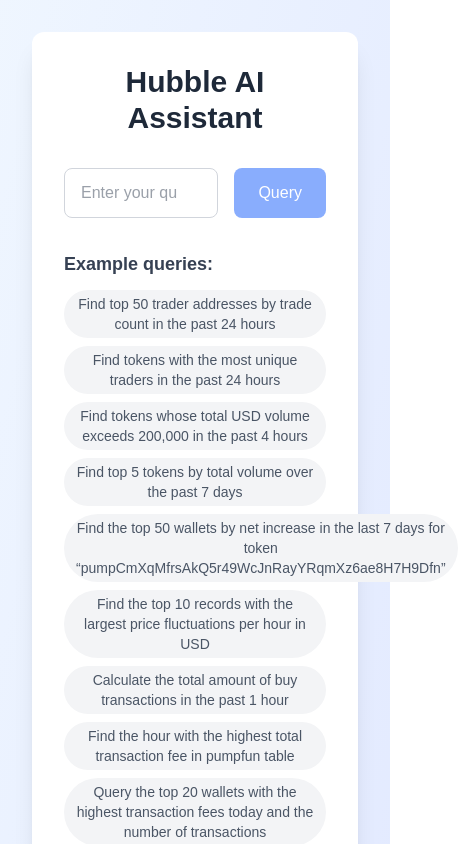
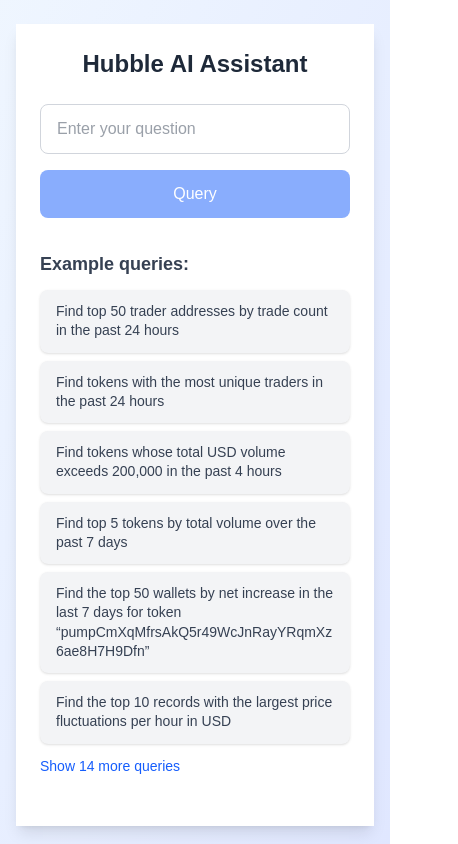
Before and after one commit to panyongxu1002/anything-fe, a Next.js app: page / in a window 390 px wide. Shown: the top 844 px of the page, 458 px wide, since content can reach past the window. Built offline with nearby package versions, Linux system fonts and the light colour scheme.

Commit message:
adjust example

```diff
--- a/src/app/page.tsx
+++ b/src/app/page.tsx
@@ -3,6 +3,8 @@
 import { useState } from "react";
 import QueryResultDisplay from "@/components/QueryResultDisplay";
 import { exampleQueries } from "@/config/exampleQueries";
+
+const DEFAULT_EXAMPLE_COUNT = 6;
 
 interface QueryResponse {
   success: boolean;
@@ -18,6 +20,15 @@
   const [result, setResult] = useState<QueryResponse | null>(null);
   const [loading, setLoading] = useState(false);
   const [error, setError] = useState<string | null>(null);
+  const [showAllExamples, setShowAllExamples] = useState(false);
+
+  const displayedExamples = showAllExamples
+    ? exampleQueries
+    : exampleQueries.slice(0, DEFAULT_EXAMPLE_COUNT);
+  const remainingExamples = Math.max(
+    exampleQueries.length - DEFAULT_EXAMPLE_COUNT,
+    0
+  );
 
   const handleSubmit = async (e: React.FormEvent) => {
     e.preventDefault();
@@ -81,15 +92,15 @@
   };
 
   return (
-    <div className="min-h-screen bg-gradient-to-br from-blue-50 to-indigo-100 p-8">
-      <div className="max-w-4xl mx-auto">
-        <div className="bg-white rounded-xl shadow-xl p-8">
-          <h1 className="text-3xl font-bold text-gray-800 mb-8 text-center">
+    <div className="min-h-screen bg-gradient-to-br from-blue-50 to-indigo-100 px-4 py-6 sm:p-8 overflow-x-hidden">
+      <div className="max-w-4xl w-full mx-auto">
+        <div className="w-full bg-white rounded-none shadow-lg p-6 sm:rounded-xl sm:shadow-xl sm:p-8">
+          <h1 className="text-2xl font-bold text-gray-800 mb-6 text-center sm:text-3xl sm:mb-8">
             Hubble AI Assistant
           </h1>
 
           <form onSubmit={handleSubmit} className="mb-8">
-            <div className="flex gap-4">
+            <div className="flex flex-col gap-4 sm:flex-row">
               <div className="flex-1 relative">
                 <input
                   type="text"
@@ -125,7 +136,7 @@
               <button
                 type="submit"
                 disabled={loading || !query.trim()}
-                className="px-6 py-3 bg-blue-600 text-white rounded-lg hover:bg-blue-700 disabled:opacity-50 disabled:cursor-not-allowed transition-colors font-medium cursor-pointer"
+                className="w-full px-6 py-3 bg-blue-600 text-white rounded-lg hover:bg-blue-700 disabled:opacity-50 disabled:cursor-not-allowed transition-colors font-medium cursor-pointer sm:w-auto"
               >
                 {loading ? "Processing..." : "Query"}
               </button>
@@ -137,18 +148,29 @@
             <h3 className="text-lg font-semibold text-gray-700 mb-3">
               Example queries:
             </h3>
-            <div className="flex flex-wrap gap-2">
-              {exampleQueries.map((example) => (
+            <div className="flex flex-col gap-2 sm:grid sm:grid-cols-2 lg:grid-cols-3">
+              {displayedExamples.map((example) => (
                 <button
                   key={example}
                   onClick={() => setQuery(example)}
-                  className="px-3 py-1 bg-gray-100 hover:bg-gray-200 rounded-full text-sm text-gray-600 transition-colors disabled:opacity-50 cursor-pointer"
+                  className="w-full text-left px-4 py-3 bg-gray-100 hover:bg-gray-200 rounded-lg text-sm leading-snug text-gray-700 whitespace-normal break-words transition-colors disabled:opacity-50 disabled:cursor-not-allowed cursor-pointer shadow-sm focus-visible:outline focus-visible:outline-2 focus-visible:outline-offset-2 focus-visible:outline-blue-500"
                   disabled={loading}
                 >
                   {example}
                 </button>
               ))}
             </div>
+            {remainingExamples > 0 && (
+              <button
+                type="button"
+                onClick={() => setShowAllExamples((prev) => !prev)}
+                className="mt-3 text-sm font-medium text-blue-600 hover:text-blue-700 focus-visible:outline focus-visible:outline-2 focus-visible:outline-offset-2 focus-visible:outline-blue-500"
+              >
+                {showAllExamples
+                  ? "Show fewer queries"
+                  : `Show ${remainingExamples} more queries`}
+              </button>
+            )}
           </div>
 
           {/* Error message */}
```
